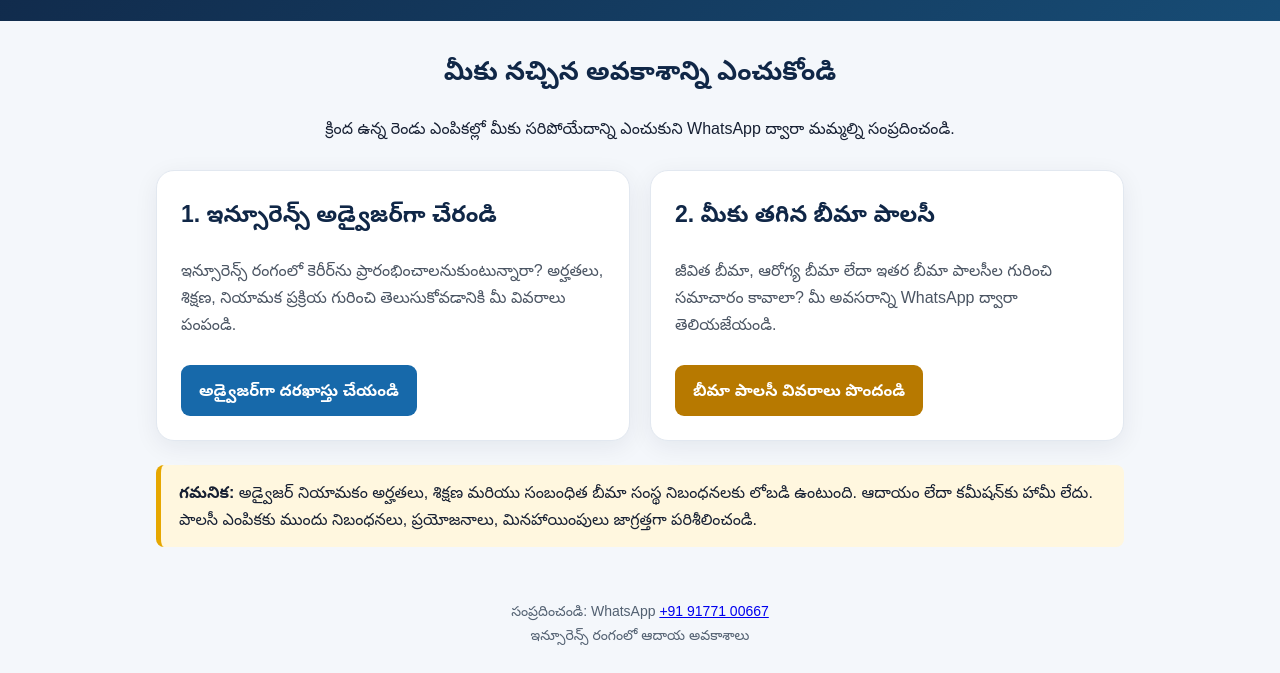
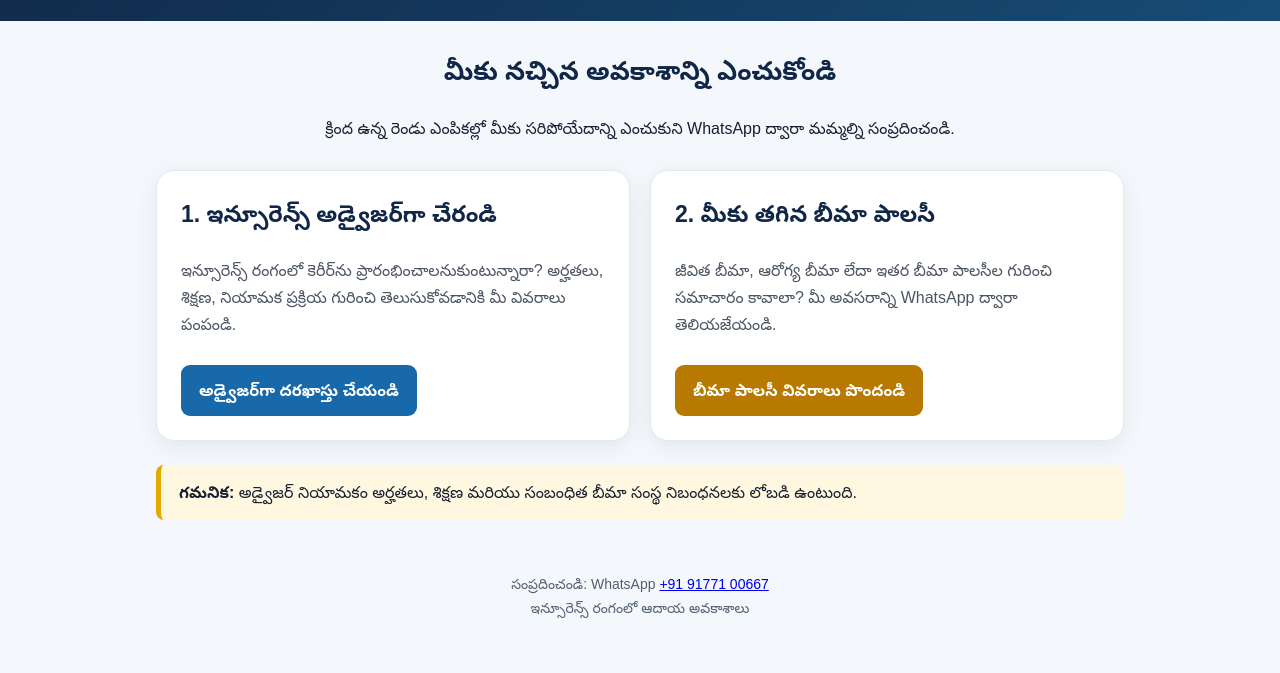
Before and after one commit to Shruthi-career/Shruthi-Career-Opportunities, a plain HTML site: page index.html in a window 1280 px wide. Shown: the part 173-846 px from the top of the page. After the commit the page ends 818 px from the top, so only its background shows below. Drawn offline with Linux system fonts and the light colour scheme.

Commit message:
Update notice content in index.html
Removed income guarantee statement from notice.

```diff
--- a/index.html
+++ b/index.html
@@ -43,7 +43,7 @@ footer{text-align:center;padding:25px 16px;color:#526071;font-size:14px}
       <a class="btn gold" href="https://wa.me/919177100667?text=%E0%B0%A8%E0%B0%AE%E0%B0%B8%E0%B1%8D%E0%B0%95%E0%B0%BE%E0%B0%B0%E0%B0%82%2C%20%E0%B0%A8%E0%B0%BE%E0%B0%95%E0%B1%81%20%E0%B0%A4%E0%B0%97%E0%B0%BF%E0%B0%A8%20%E0%B0%AC%E0%B1%80%E0%B0%AE%E0%B0%BE%20%E0%B0%AA%E0%B0%BE%E0%B0%B2%E0%B0%B8%E0%B1%80%20%E0%B0%97%E0%B1%81%E0%B0%B0%E0%B0%BF%E0%B0%82%E0%B0%9A%E0%B0%BF%20%E0%B0%B5%E0%B0%BF%E0%B0%B5%E0%B0%B0%E0%B0%BE%E0%B0%B2%E0%B1%81%20%E0%B0%95%E0%B0%BE%E0%B0%B5%E0%B0%BE%E0%B0%B2%E0%B0%BF." target="_blank" rel="noopener">బీమా పాలసీ వివరాలు పొందండి</a>
     </article>
   </section>
-  <div class="notice"><strong>గమనిక:</strong> అడ్వైజర్ నియామకం అర్హతలు, శిక్షణ మరియు సంబంధిత బీమా సంస్థ నిబంధనలకు లోబడి ఉంటుంది. ఆదాయం లేదా కమీషన్‌కు హామీ లేదు. పాలసీ ఎంపికకు ముందు నిబంధనలు, ప్రయోజనాలు, మినహాయింపులు జాగ్రత్తగా పరిశీలించండి.</div>
+  <div class="notice"><strong>గమనిక:</strong> అడ్వైజర్ నియామకం అర్హతలు, శిక్షణ మరియు సంబంధిత బీమా సంస్థ నిబంధనలకు లోబడి ఉంటుంది. </div>
 </main>
 <footer>సంప్రదించండి: WhatsApp <a href="https://wa.me/919177100667">+91 91771 00667</a><br>ఇన్సూరెన్స్ రంగంలో ఆదాయ అవకాశాలు</footer>
 </body>
```
